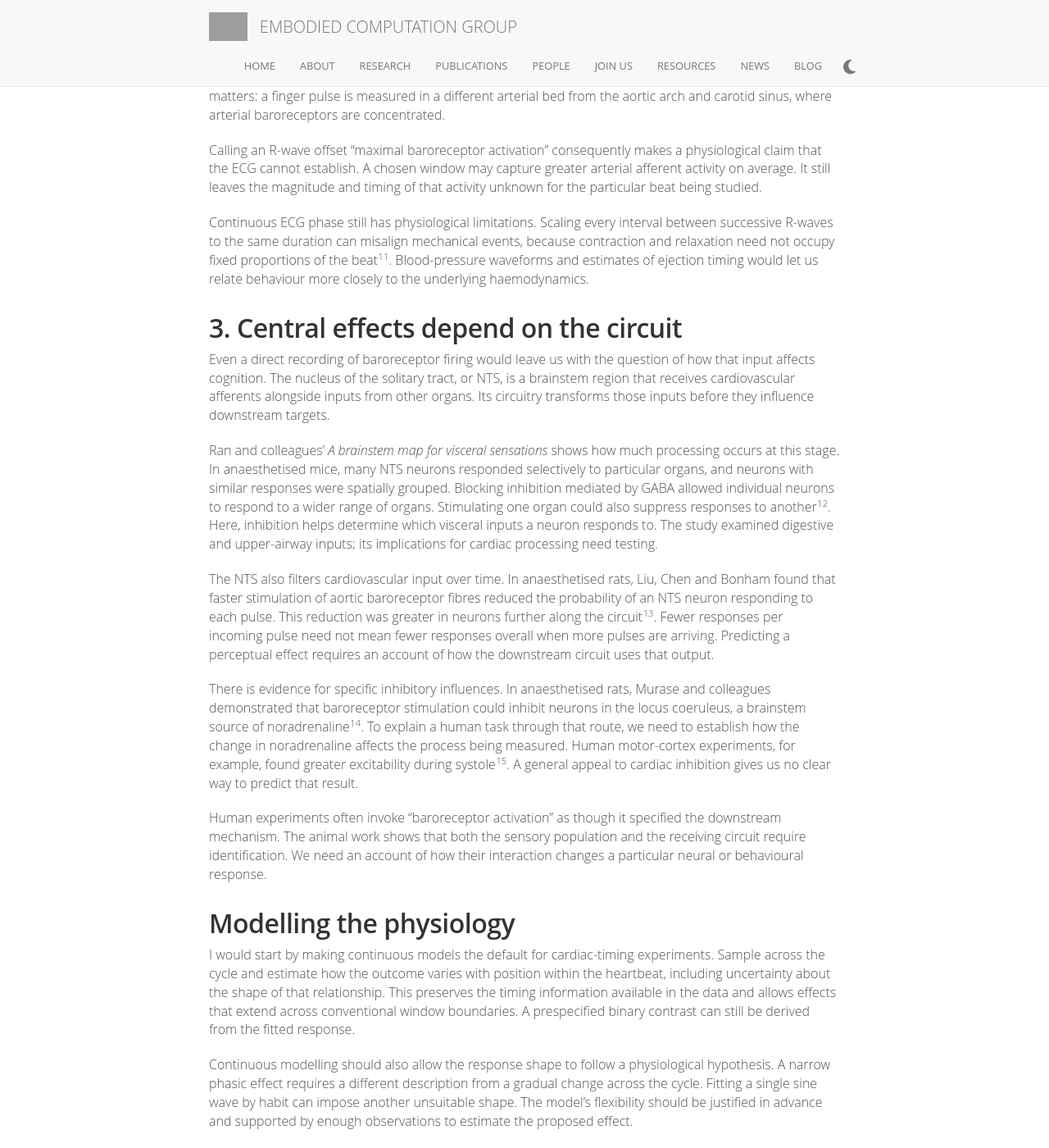
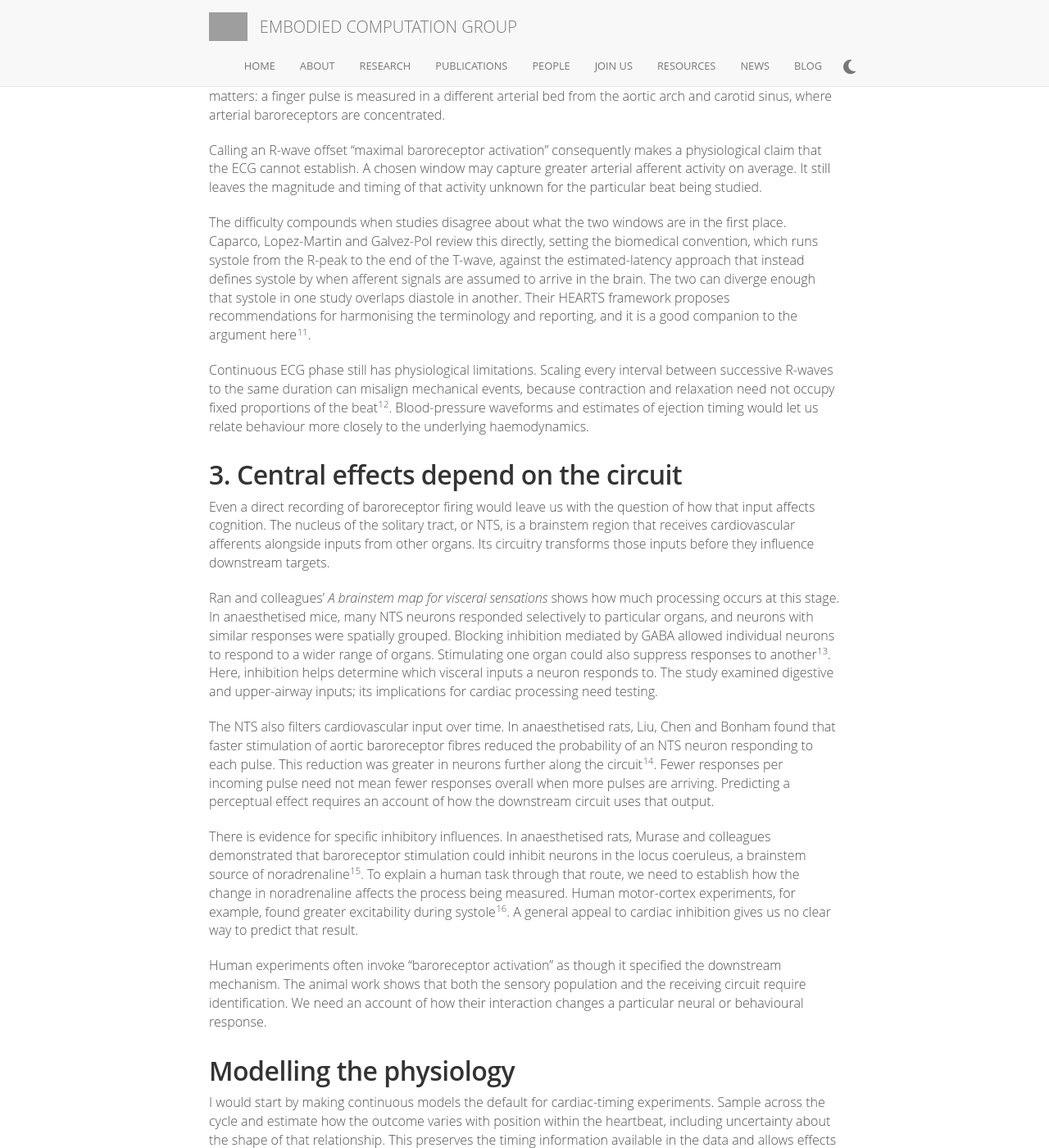
Before and after one commit to embodied-computation-group/embodied-computation-group.github.io, a Jekyll site: the page built from _posts/2026-09-09-cardiac-phase-binning.md, in a window 1280 px wide and 1400 px high, scrolled down 1825 px. Shown: the whole window at 82% size. Built offline with Jekyll 4.4.1, drawn with Linux system fonts in a browser that asks for light colours; comment, search, counter and statistics services are not loaded; some of the changed text lies outside the part shown; grey boxes are pictures that could not be loaded.

Commit message:
Note the Caparco et al. review in the cardiac phase post
Their review of inconsistent systole/diastole definitions, and the
HEARTS reporting framework, sits directly alongside the argument in
section 2, so cite it where the R-wave offset claim is made.

```diff
--- a/_posts/2026-09-09-cardiac-phase-binning.md
+++ b/_posts/2026-09-09-cardiac-phase-binning.md
@@ -23,12 +23,13 @@ header-img: images/post/cardiac-phase-binning/hero-cardiac-phase.jpg
 <p>The R-wave is the prominent ECG peak associated with ventricular electrical activation. The resulting contraction ejects blood into the arteries, producing a pressure wave that deforms tissue at the receptor site. Afferent signals then take time to reach and pass through the relevant central circuitry. A fixed offset from the R-wave collapses those processes into one assumed delay.</p>
 <p>We already know that part of this delay varies. Payne and colleagues showed that the interval from the R-wave to the finger pulse includes a variable delay before blood is ejected. This complicates its interpretation as the pulse’s travel time through the arteries or a marker of blood pressure<span class="citation" data-cites="payne2006"><sup>10</sup></span>. The recording site also matters: a finger pulse is measured in a different arterial bed from the aortic arch and carotid sinus, where arterial baroreceptors are concentrated.</p>
 <p>Calling an R-wave offset “maximal baroreceptor activation” consequently makes a physiological claim that the ECG cannot establish. A chosen window may capture greater arterial afferent activity on average. It still leaves the magnitude and timing of that activity unknown for the particular beat being studied.</p>
-<p>Continuous ECG phase still has physiological limitations. Scaling every interval between successive R-waves to the same duration can misalign mechanical events, because contraction and relaxation need not occupy fixed proportions of the beat<span class="citation" data-cites="sherman2022"><sup>11</sup></span>. Blood-pressure waveforms and estimates of ejection timing would let us relate behaviour more closely to the underlying haemodynamics.</p>
+<p>The difficulty compounds when studies disagree about what the two windows are in the first place. Caparco, Lopez-Martin and Galvez-Pol review this directly, setting the biomedical convention, which runs systole from the R-peak to the end of the T-wave, against the estimated-latency approach that instead defines systole by when afferent signals are assumed to arrive in the brain. The two can diverge enough that systole in one study overlaps diastole in another. Their HEARTS framework proposes recommendations for harmonising the terminology and reporting, and it is a good companion to the argument here<span class="citation" data-cites="caparco2025"><sup>11</sup></span>.</p>
+<p>Continuous ECG phase still has physiological limitations. Scaling every interval between successive R-waves to the same duration can misalign mechanical events, because contraction and relaxation need not occupy fixed proportions of the beat<span class="citation" data-cites="sherman2022"><sup>12</sup></span>. Blood-pressure waveforms and estimates of ejection timing would let us relate behaviour more closely to the underlying haemodynamics.</p>
 <h2 id="central-effects-depend-on-the-circuit">3. Central effects depend on the circuit</h2>
 <p>Even a direct recording of baroreceptor firing would leave us with the question of how that input affects cognition. The nucleus of the solitary tract, or NTS, is a brainstem region that receives cardiovascular afferents alongside inputs from other organs. Its circuitry transforms those inputs before they influence downstream targets.</p>
-<p>Ran and colleagues’ <em>A brainstem map for visceral sensations</em> shows how much processing occurs at this stage. In anaesthetised mice, many NTS neurons responded selectively to particular organs, and neurons with similar responses were spatially grouped. Blocking inhibition mediated by GABA allowed individual neurons to respond to a wider range of organs. Stimulating one organ could also suppress responses to another<span class="citation" data-cites="ran2022"><sup>12</sup></span>. Here, inhibition helps determine which visceral inputs a neuron responds to. The study examined digestive and upper-airway inputs; its implications for cardiac processing need testing.</p>
-<p>The NTS also filters cardiovascular input over time. In anaesthetised rats, Liu, Chen and Bonham found that faster stimulation of aortic baroreceptor fibres reduced the probability of an NTS neuron responding to each pulse. This reduction was greater in neurons further along the circuit<span class="citation" data-cites="liu2000"><sup>13</sup></span>. Fewer responses per incoming pulse need not mean fewer responses overall when more pulses are arriving. Predicting a perceptual effect requires an account of how the downstream circuit uses that output.</p>
-<p>There is evidence for specific inhibitory influences. In anaesthetised rats, Murase and colleagues demonstrated that baroreceptor stimulation could inhibit neurons in the locus coeruleus, a brainstem source of noradrenaline<span class="citation" data-cites="murase1994"><sup>14</sup></span>. To explain a human task through that route, we need to establish how the change in noradrenaline affects the process being measured. Human motor-cortex experiments, for example, found greater excitability during systole<span class="citation" data-cites="al2023"><sup>15</sup></span>. A general appeal to cardiac inhibition gives us no clear way to predict that result.</p>
+<p>Ran and colleagues’ <em>A brainstem map for visceral sensations</em> shows how much processing occurs at this stage. In anaesthetised mice, many NTS neurons responded selectively to particular organs, and neurons with similar responses were spatially grouped. Blocking inhibition mediated by GABA allowed individual neurons to respond to a wider range of organs. Stimulating one organ could also suppress responses to another<span class="citation" data-cites="ran2022"><sup>13</sup></span>. Here, inhibition helps determine which visceral inputs a neuron responds to. The study examined digestive and upper-airway inputs; its implications for cardiac processing need testing.</p>
+<p>The NTS also filters cardiovascular input over time. In anaesthetised rats, Liu, Chen and Bonham found that faster stimulation of aortic baroreceptor fibres reduced the probability of an NTS neuron responding to each pulse. This reduction was greater in neurons further along the circuit<span class="citation" data-cites="liu2000"><sup>14</sup></span>. Fewer responses per incoming pulse need not mean fewer responses overall when more pulses are arriving. Predicting a perceptual effect requires an account of how the downstream circuit uses that output.</p>
+<p>There is evidence for specific inhibitory influences. In anaesthetised rats, Murase and colleagues demonstrated that baroreceptor stimulation could inhibit neurons in the locus coeruleus, a brainstem source of noradrenaline<span class="citation" data-cites="murase1994"><sup>15</sup></span>. To explain a human task through that route, we need to establish how the change in noradrenaline affects the process being measured. Human motor-cortex experiments, for example, found greater excitability during systole<span class="citation" data-cites="al2023"><sup>16</sup></span>. A general appeal to cardiac inhibition gives us no clear way to predict that result.</p>
 <p>Human experiments often invoke “baroreceptor activation” as though it specified the downstream mechanism. The animal work shows that both the sensory population and the receiving circuit require identification. We need an account of how their interaction changes a particular neural or behavioural response.</p>
 <h2 id="modelling-the-physiology">Modelling the physiology</h2>
 <p>I would start by making continuous models the default for cardiac-timing experiments. Sample across the cycle and estimate how the outcome varies with position within the heartbeat, including uncertainty about the shape of that relationship. This preserves the timing information available in the data and allows effects that extend across conventional window boundaries. A prespecified binary contrast can still be derived from the fitted response.</p>
@@ -36,7 +37,7 @@ header-img: images/post/cardiac-phase-binning/hero-cardiac-phase.jpg
 <p>Measured haemodynamics would give these models a stronger physiological basis. A beat-to-beat pressure waveform allows us to test whether behaviour covaries with pressure or its rate of rise. We can also test a delayed relationship: the relevant neural or behavioural effect need not coincide with the pressure event that initiated it. Estimates of ejection timing and respiration would help account for variation between the electrical heartbeat and its mechanical consequences. The measurement site still matters; finger pressure can constrain an account of arterial input without directly measuring strain at the baroreceptor ending.</p>
 <p>Ideally, a generative receptor model would inform the continuous predictor itself. Given a measured pressure waveform and an account of local mechanics, it would predict the time course of activity in a specified afferent population. Existing biophysical models provide a starting point<span class="citation" data-cites="sturdy2017"><sup>5</sup></span>. A model of the receiving circuit could then predict when that activity should affect the neural response or behaviour being studied.</p>
 <p>This would allow the predicted effect to shift with the physiology of each beat. Repeated observations could support estimates of person-specific timing and response strength. The model would make trial-level predictions from the available physiological measurements, carrying uncertainty forward when those measurements leave the afferent response ambiguous.</p>
-<p>The test is whether these predictions improve on cardiac phase alone in data that were not used to fit the model, and anticipate the effects of an intervention. Stimulating carotid baroreceptors by changing pressure around the neck has demonstrated effects on pain and skeletal reflexes in humans<span class="citation" data-cites="dworkin1994"><sup>16</sup></span>. Selective animal manipulations can isolate particular sensory populations<span class="citation" data-cites="liu2026"><sup>9</sup></span>. With the accompanying cardiovascular changes measured, those experiments could test whether the model predicts the timing of an effect as well as its direction. That would give us a physiological reason to expect an effect at a particular moment, and a way to explain why that moment might change.</p>
+<p>The test is whether these predictions improve on cardiac phase alone in data that were not used to fit the model, and anticipate the effects of an intervention. Stimulating carotid baroreceptors by changing pressure around the neck has demonstrated effects on pain and skeletal reflexes in humans<span class="citation" data-cites="dworkin1994"><sup>17</sup></span>. Selective animal manipulations can isolate particular sensory populations<span class="citation" data-cites="liu2026"><sup>9</sup></span>. With the accompanying cardiovascular changes measured, those experiments could test whether the model predicts the timing of an effect as well as its direction. That would give us a physiological reason to expect an effect at a particular moment, and a way to explain why that moment might change.</p>
 <h2 id="references">References</h2>
 <div id="refs" class="references csl-bib-body" data-entry-spacing="0" data-line-spacing="2" role="list">
 <div id="ref-al2020" class="csl-entry" role="listitem">
@@ -69,22 +70,25 @@ header-img: images/post/cardiac-phase-binning/hero-cardiac-phase.jpg
 <div id="ref-payne2006" class="csl-entry" role="listitem">
 <div class="csl-left-margin">10. </div><div class="csl-right-inline">Payne, R. A. <em>et al.</em> <a href="https://doi.org/10.1152/japplphysiol.00657.2005">Pulse transit time measured from the ECG: An unreliable marker of beat-to-beat blood pressure</a>. <em>Journal of Applied Physiology</em> <strong>100</strong>, 136–141 (2006).</div>
 </div>
+<div id="ref-caparco2025" class="csl-entry" role="listitem">
+<div class="csl-left-margin">11. </div><div class="csl-right-inline">Caparco, A., Lopez-Martin, G. &amp; Galvez-Pol, A. <a href="https://doi.org/10.1016/j.biopsycho.2025.109078">Phase confusion: How inconsistent cardiac labeling obscures interoception research</a>. <em>Biological Psychology</em> <strong>199</strong>, 109078 (2025).</div>
+</div>
 <div id="ref-sherman2022" class="csl-entry" role="listitem">
-<div class="csl-left-margin">11. </div><div class="csl-right-inline">Sherman, M. T., Wang, H.-T., Garfinkel, S. N. &amp; Critchley, H. D. <a href="https://doi.org/10.1016/j.biopsycho.2022.108291">The <span>Cardiac Timing Toolbox</span> (CaTT): Testing for physiologically plausible effects of cardiac timing on behaviour</a>. <em>Biological Psychology</em> <strong>170</strong>, 108291 (2022).</div>
+<div class="csl-left-margin">12. </div><div class="csl-right-inline">Sherman, M. T., Wang, H.-T., Garfinkel, S. N. &amp; Critchley, H. D. <a href="https://doi.org/10.1016/j.biopsycho.2022.108291">The <span>Cardiac Timing Toolbox</span> (CaTT): Testing for physiologically plausible effects of cardiac timing on behaviour</a>. <em>Biological Psychology</em> <strong>170</strong>, 108291 (2022).</div>
 </div>
 <div id="ref-ran2022" class="csl-entry" role="listitem">
-<div class="csl-left-margin">12. </div><div class="csl-right-inline">Ran, C. <em>et al.</em> <a href="https://doi.org/10.1038/s41586-022-05139-5">A brainstem map for visceral sensations</a>. <em>Nature</em> <strong>609</strong>, 320–326 (2022).</div>
+<div class="csl-left-margin">13. </div><div class="csl-right-inline">Ran, C. <em>et al.</em> <a href="https://doi.org/10.1038/s41586-022-05139-5">A brainstem map for visceral sensations</a>. <em>Nature</em> <strong>609</strong>, 320–326 (2022).</div>
 </div>
 <div id="ref-liu2000" class="csl-entry" role="listitem">
-<div class="csl-left-margin">13. </div><div class="csl-right-inline">Liu, Z., Chen, C.-Y. &amp; Bonham, A. C. <a href="https://doi.org/10.1152/ajpheart.2000.278.2.H577">Frequency limits on aortic baroreceptor input to nucleus tractus solitarii</a>. <em>American Journal of Physiology–Heart and Circulatory Physiology</em> <strong>278</strong>, H577–H585 (2000).</div>
+<div class="csl-left-margin">14. </div><div class="csl-right-inline">Liu, Z., Chen, C.-Y. &amp; Bonham, A. C. <a href="https://doi.org/10.1152/ajpheart.2000.278.2.H577">Frequency limits on aortic baroreceptor input to nucleus tractus solitarii</a>. <em>American Journal of Physiology–Heart and Circulatory Physiology</em> <strong>278</strong>, H577–H585 (2000).</div>
 </div>
 <div id="ref-murase1994" class="csl-entry" role="listitem">
-<div class="csl-left-margin">14. </div><div class="csl-right-inline">Murase, S., Inui, K. &amp; Nosaka, S. <a href="https://doi.org/10.1016/0306-4522(94)90440-5">Baroreceptor inhibition of the locus coeruleus noradrenergic neurons</a>. <em>Neuroscience</em> <strong>61</strong>, 635–643 (1994).</div>
+<div class="csl-left-margin">15. </div><div class="csl-right-inline">Murase, S., Inui, K. &amp; Nosaka, S. <a href="https://doi.org/10.1016/0306-4522(94)90440-5">Baroreceptor inhibition of the locus coeruleus noradrenergic neurons</a>. <em>Neuroscience</em> <strong>61</strong>, 635–643 (1994).</div>
 </div>
 <div id="ref-al2023" class="csl-entry" role="listitem">
-<div class="csl-left-margin">15. </div><div class="csl-right-inline">Al, E. <em>et al.</em> <a href="https://doi.org/10.1371/journal.pbio.3002393">Cardiac activity impacts cortical motor excitability</a>. <em>PLOS Biology</em> <strong>21</strong>, e3002393 (2023).</div>
+<div class="csl-left-margin">16. </div><div class="csl-right-inline">Al, E. <em>et al.</em> <a href="https://doi.org/10.1371/journal.pbio.3002393">Cardiac activity impacts cortical motor excitability</a>. <em>PLOS Biology</em> <strong>21</strong>, e3002393 (2023).</div>
 </div>
 <div id="ref-dworkin1994" class="csl-entry" role="listitem">
-<div class="csl-left-margin">16. </div><div class="csl-right-inline">Dworkin, B. R. <em>et al.</em> <a href="https://doi.org/10.1073/pnas.91.14.6329">Central effects of baroreceptor activation in humans: Attenuation of skeletal reflexes and pain perception</a>. <em>Proceedings of the National Academy of Sciences</em> <strong>91</strong>, 6329–6333 (1994).</div>
+<div class="csl-left-margin">17. </div><div class="csl-right-inline">Dworkin, B. R. <em>et al.</em> <a href="https://doi.org/10.1073/pnas.91.14.6329">Central effects of baroreceptor activation in humans: Attenuation of skeletal reflexes and pain perception</a>. <em>Proceedings of the National Academy of Sciences</em> <strong>91</strong>, 6329–6333 (1994).</div>
 </div>
 </div>
```
